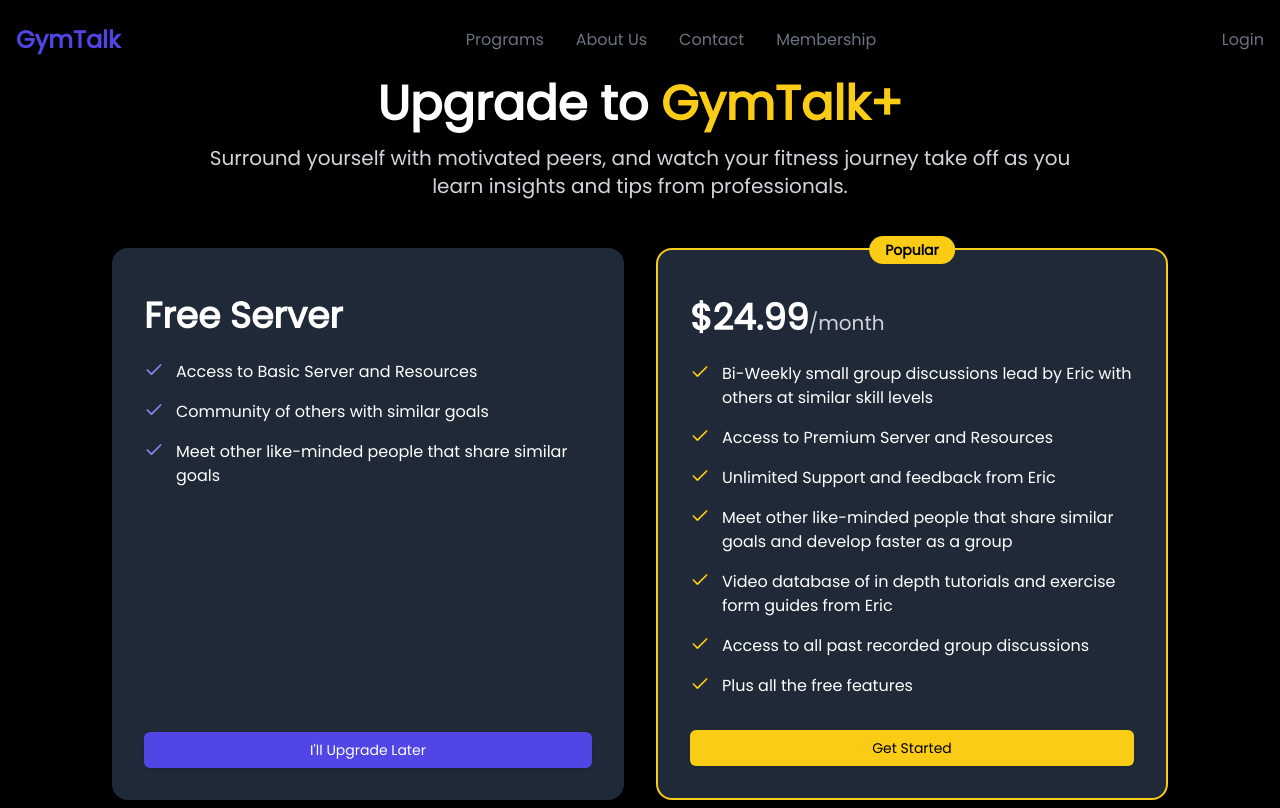
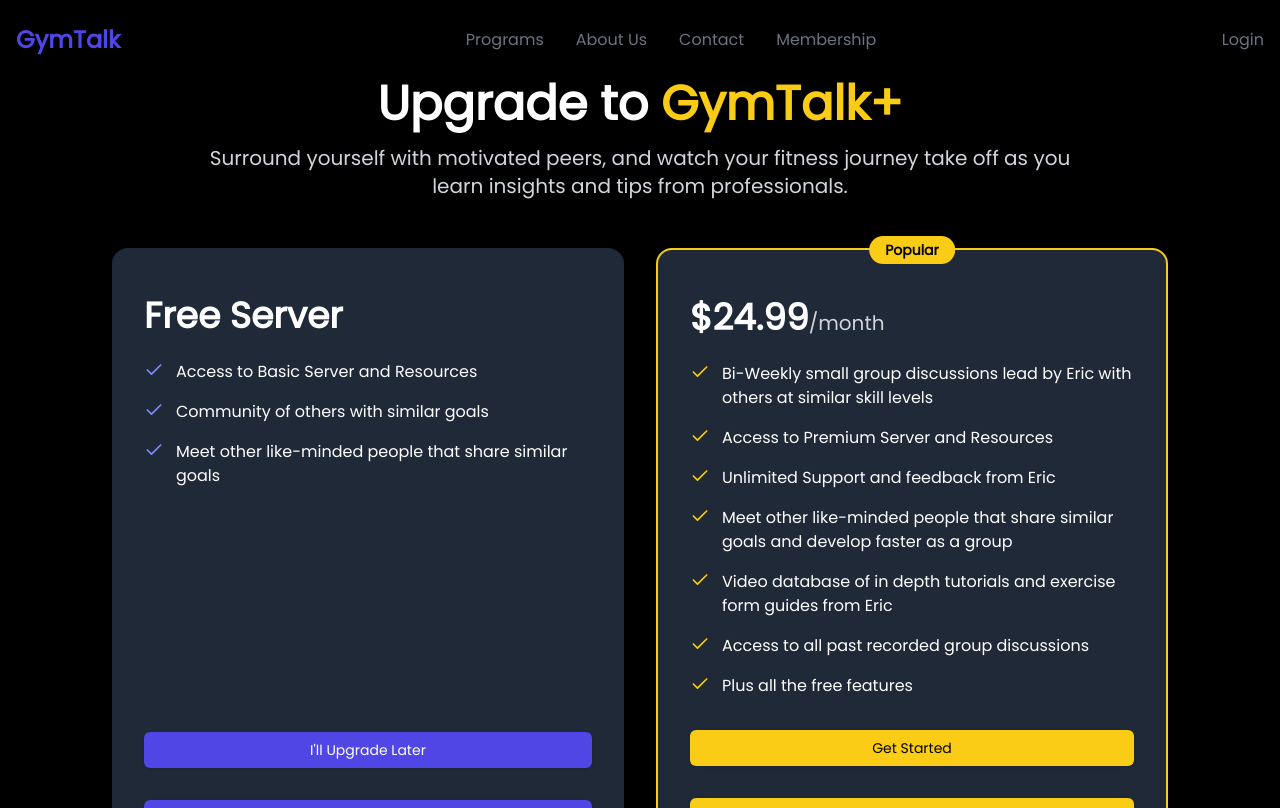
Before and after one commit to Eric0M/GymTalk, a Next.js app: page /plans in a window 1280 px wide. Shown: the top 808 px of the page. Built offline with nearby package versions, Linux system fonts and the light colour scheme; no server answers.

Commit message:
testing payment

```diff
--- a/app/components/pricing/pricing.tsx
+++ b/app/components/pricing/pricing.tsx
@@ -113,7 +113,7 @@ export default async function PricingComponent() {
                     ))}
                 </ul>
               </div>
-              {session ? (
+              {/* {session ? ( */}
               <Link
                 href={tier.testLink}
                 target="_blank"
@@ -129,7 +129,7 @@ export default async function PricingComponent() {
                   {tier.buttonText}
                 </Button>
               </Link>
-              ) : (
+              {/* ) : ( */}
               <Link
                 href="/api/auth/signin"
                 target="_blank"
@@ -145,7 +145,7 @@ export default async function PricingComponent() {
                   {tier.buttonText}
                 </Button>
               </Link>
-              )}
+              {/* )} */}
             </div>
           ))}
         </div>
--- a/constants.ts
+++ b/constants.ts
@@ -8,7 +8,7 @@ export const constants = [
   {
     TestLink:
       process.env.NODE_ENV === "development"
-        ? "https://buy.stripe.com/test_6oE7vFaWIfSQ2is288"
+        ? "https://buy.stripe.com/https://buy.stripe.com/test_14k8zJc0MdKI7CM289"
         : "https://buy.stripe.com/14k17wh2R8UZ6u47su",
     priceId: "price_1Q19AeIxXY4kjgHfBYnIX8E2",
     Price: 24.99,
```
Lines whose indentation alone changed are shown as unchanged.
